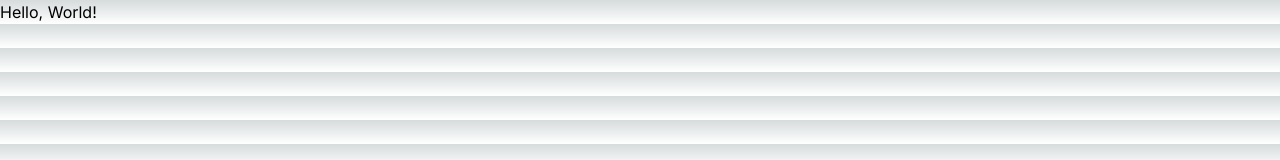
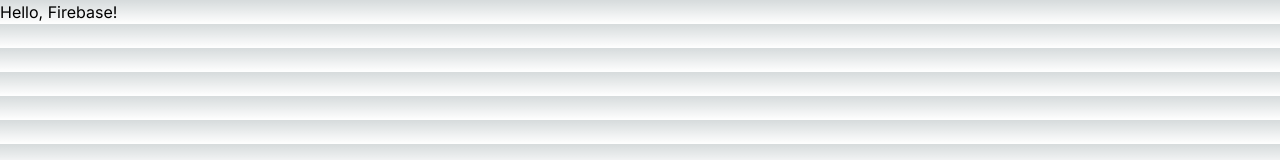
Before and after one commit to agnathan/parkview-nextjs, a Next.js app: page / in a window 1280 px wide. Shown: the top 160 px of the page. Built offline with nearby package versions, Linux system fonts and the light colour scheme.

Commit message:
small change for Github action testing

```diff
--- a/src/app/page.js
+++ b/src/app/page.js
@@ -1,5 +1,5 @@
 import Image from 'next/image'
 
 export default function Home () {
-  return <h1>Hello, World!</h1>
+  return <h1>Hello, Firebase!</h1>
 }
```
Also changed, not shown: 2 other files (tests, documents, lock files or other folders).
